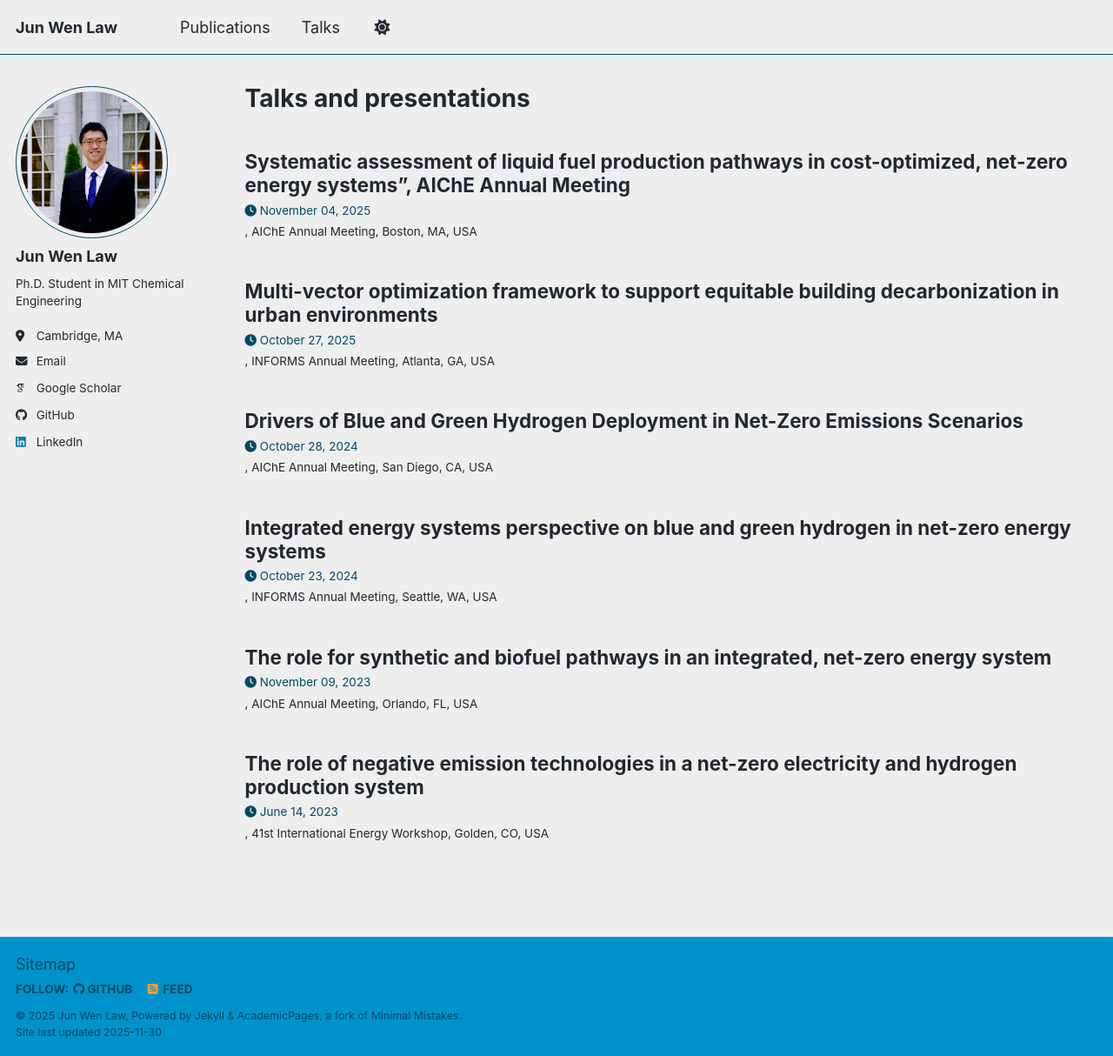
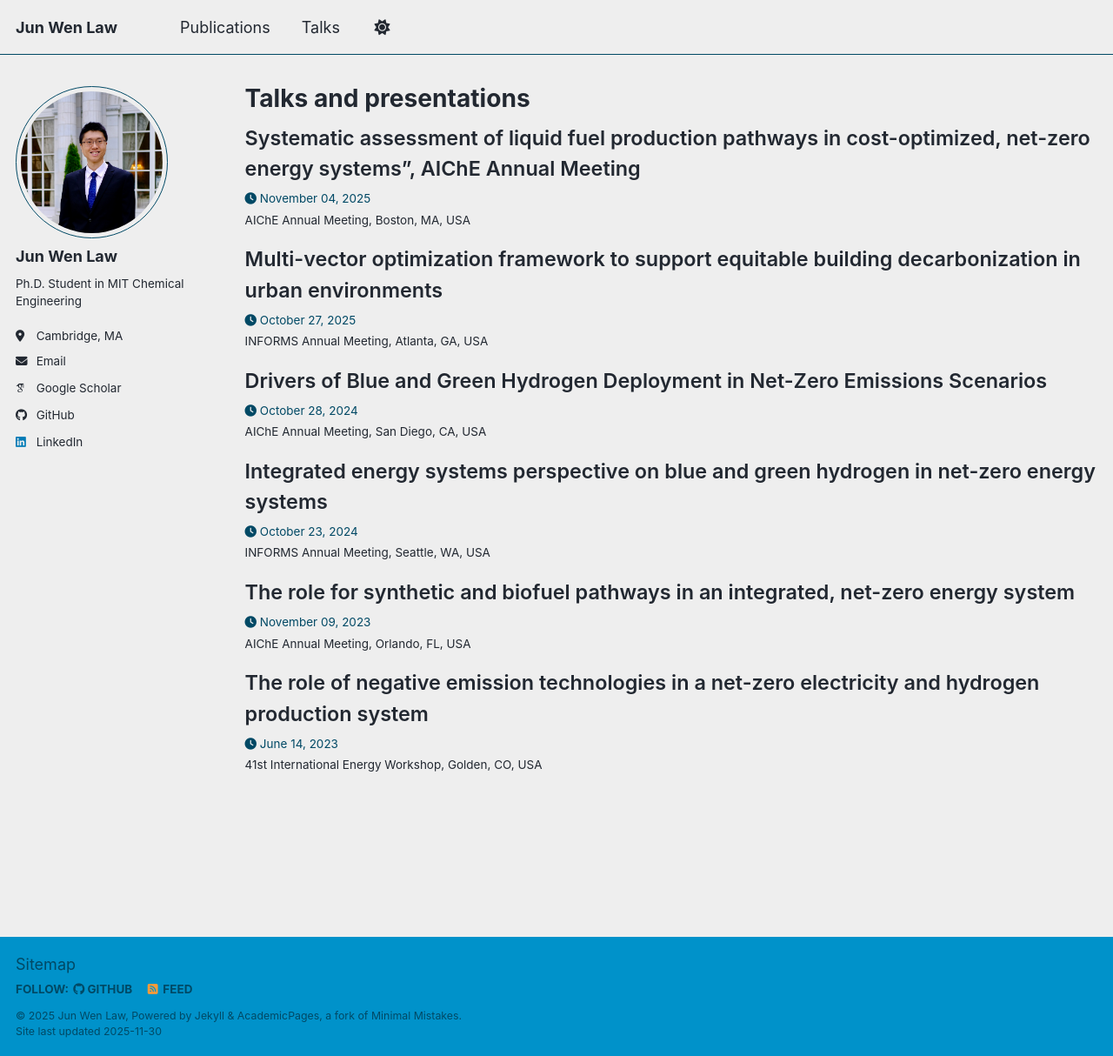
Before and after one commit to Junwenlaw/junwenlaw.github.io, a Jekyll site: the page built from _pages/talks.html, in a window 1280 px wide and 1214 px high. Shown: the whole window at 87% size. Built offline with Jekyll 4.4.1, drawn with Linux system fonts in a browser that asks for light colours; some web fonts are replaced; a script bundle is joined from its source files by our own code; library files that are not in the unit come from our copies.

Commit message:
Update talks

```diff
--- a/_includes/archive-single-talk.html
+++ b/_includes/archive-single-talk.html
@@ -25,14 +25,14 @@
           alt="">
       </div>
     {% endif %}
-    <h2 class="archive__item-title" itemprop="headline">
+    <p class="talk-title">
       {{ title }}
-    </h2>
+    </p>
     {% if post.read_time %}
       <p class="page__meta"><i class="fa fa-clock" aria-hidden="true"></i> {% include read-time.html %}</p>
     {% endif %}
     {% if post.date %}<p class="page__meta"><i class="fa fa-clock" aria-hidden="true"></i> {{ post.date | date: '%B %d, %Y' }}</p>{% endif %}
-    {% if post.venue %}<p class="archive__item-excerpt" itemprop="description">{{post.type}}, {{ post.venue }},  {{post.location}} {% endif %}
+    {% if post.venue %}<p class="archive__item-excerpt" itemprop="description">{{ post.venue }},  {{post.location}} {% endif %}
     {% if post.excerpt %}<p class="archive__item-excerpt" itemprop="description">{{ post.excerpt | markdownify }}</p>{% endif %}
   </article>
 </div>
--- a/assets/css/main.scss
+++ b/assets/css/main.scss
@@ -42,11 +42,9 @@
     "vendor/font-awesome/brands"
 ;
 
-.page__content[aria-label="Talks and Presentations"] .archive__item-title {
-  cursor: default !important;
+.talk-title {
+  font-size: 1.3rem;
+  font-weight: 600;
+  margin: 0 0 0.3em 0;
+  cursor: default;
 }
-
-.page__content[aria-label="Talks and Presentations"] .archive__item-title:hover {
-  text-decoration: none !important;
-  color: inherit !important;
-}
```
